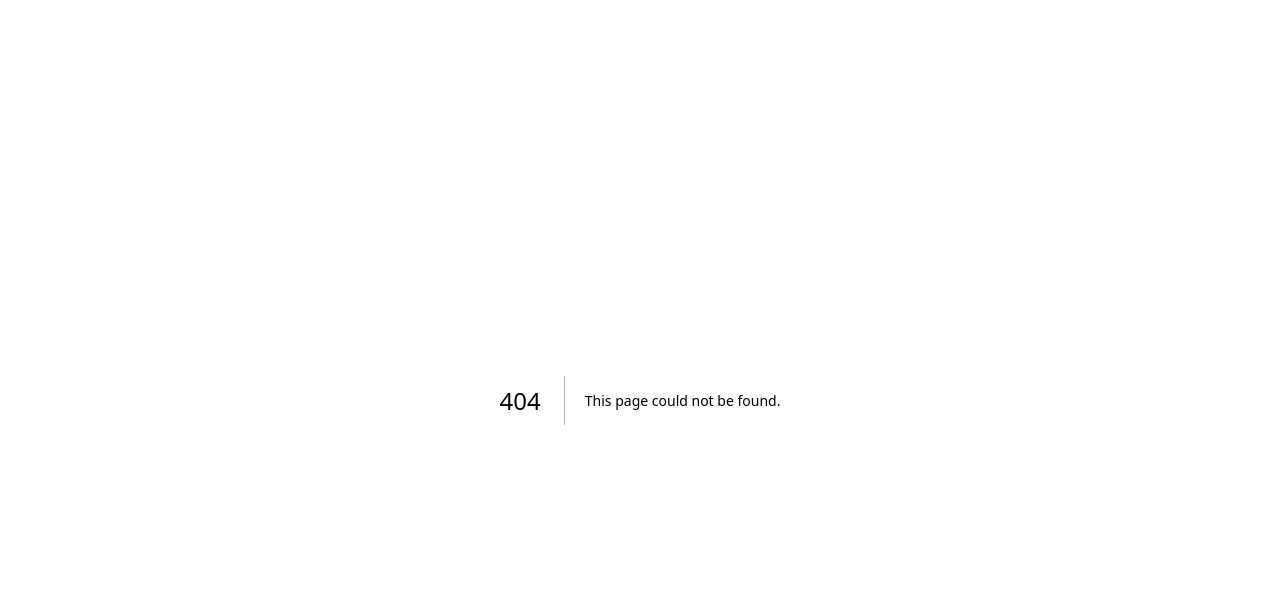
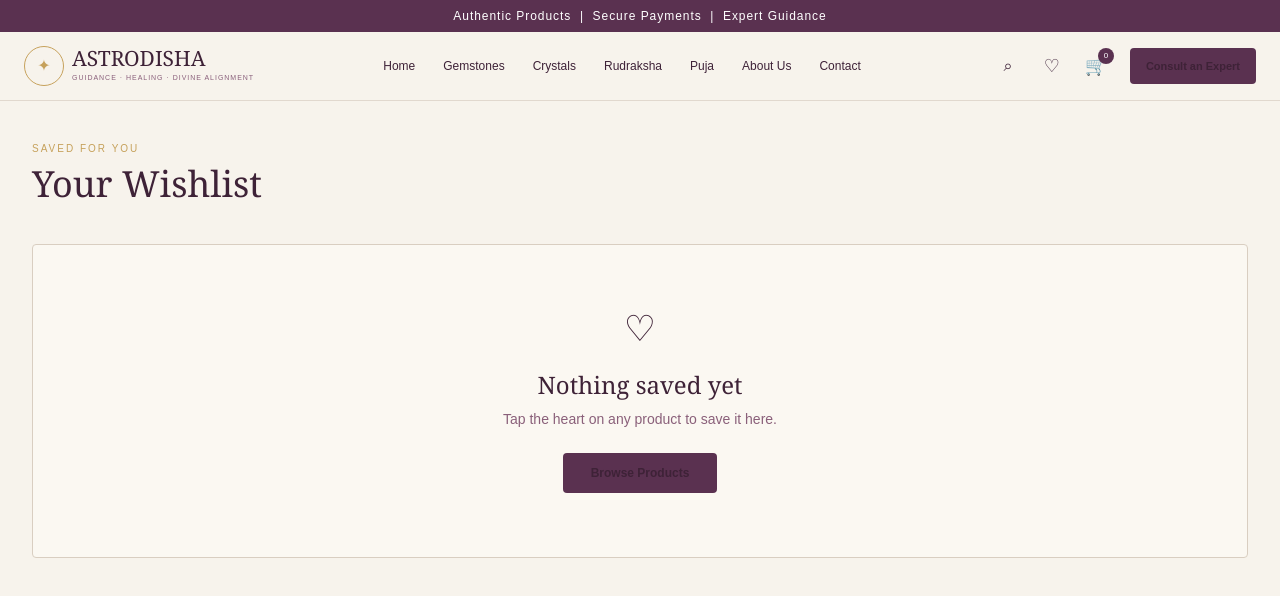
Before and after one commit to chavananand02340-wq/astrodisha-ecommerce, a Next.js app: page /wishlist in a window 1280 px wide. Before the commit this address had no page. Shown: the top 596 px of the page. Built offline with nearby package versions, Linux system fonts and the light colour scheme.

Commit message:
Create page.tsx

```diff
--- /dev/null
+++ b/app/wishlist/page.tsx
@@ -0,0 +1,58 @@
+"use client";
+
+import Link from "next/link";
+import Header from "@/components/Header";
+import ProductCard from "@/components/ProductCard";
+import { useStore } from "@/components/StoreProvider";
+
+export default function WishlistPage() {
+  const { wishlist } = useStore();
+
+  return (
+    <>
+      <Header />
+
+      <main className="min-h-screen bg-[#f7f3ec] px-4 py-10 sm:px-8">
+        <div className="mx-auto max-w-7xl">
+          <p className="text-[10px] uppercase tracking-[0.2em] text-[#c6a15b]">
+            SAVED FOR YOU
+          </p>
+
+          <h1 className="astro-serif mt-2 text-4xl text-[#3e2237]">
+            Your Wishlist
+          </h1>
+
+          {wishlist.length === 0 ? (
+            <div className="mt-10 rounded-sm border border-[#d9cec1] bg-[#fbf8f2] px-6 py-16 text-center">
+              <div className="text-4xl">♡</div>
+
+              <h2 className="astro-serif mt-5 text-2xl text-[#3e2237]">
+                Nothing saved yet
+              </h2>
+
+              <p className="mt-2 text-sm text-[#8a607a]">
+                Tap the heart on any product to save it here.
+              </p>
+
+              <Link
+                href="/"
+                className="mt-6 inline-block rounded-sm bg-[#5a3150] px-7 py-3 text-xs font-semibold text-white"
+              >
+                Browse Products
+              </Link>
+            </div>
+          ) : (
+            <div className="mt-8 grid grid-cols-2 gap-3 sm:grid-cols-3 sm:gap-5 lg:grid-cols-4">
+              {wishlist.map((product) => (
+                <ProductCard
+                  key={product.id}
+                  product={product}
+                />
+              ))}
+            </div>
+          )}
+        </div>
+      </main>
+    </>
+  );
+}
```
